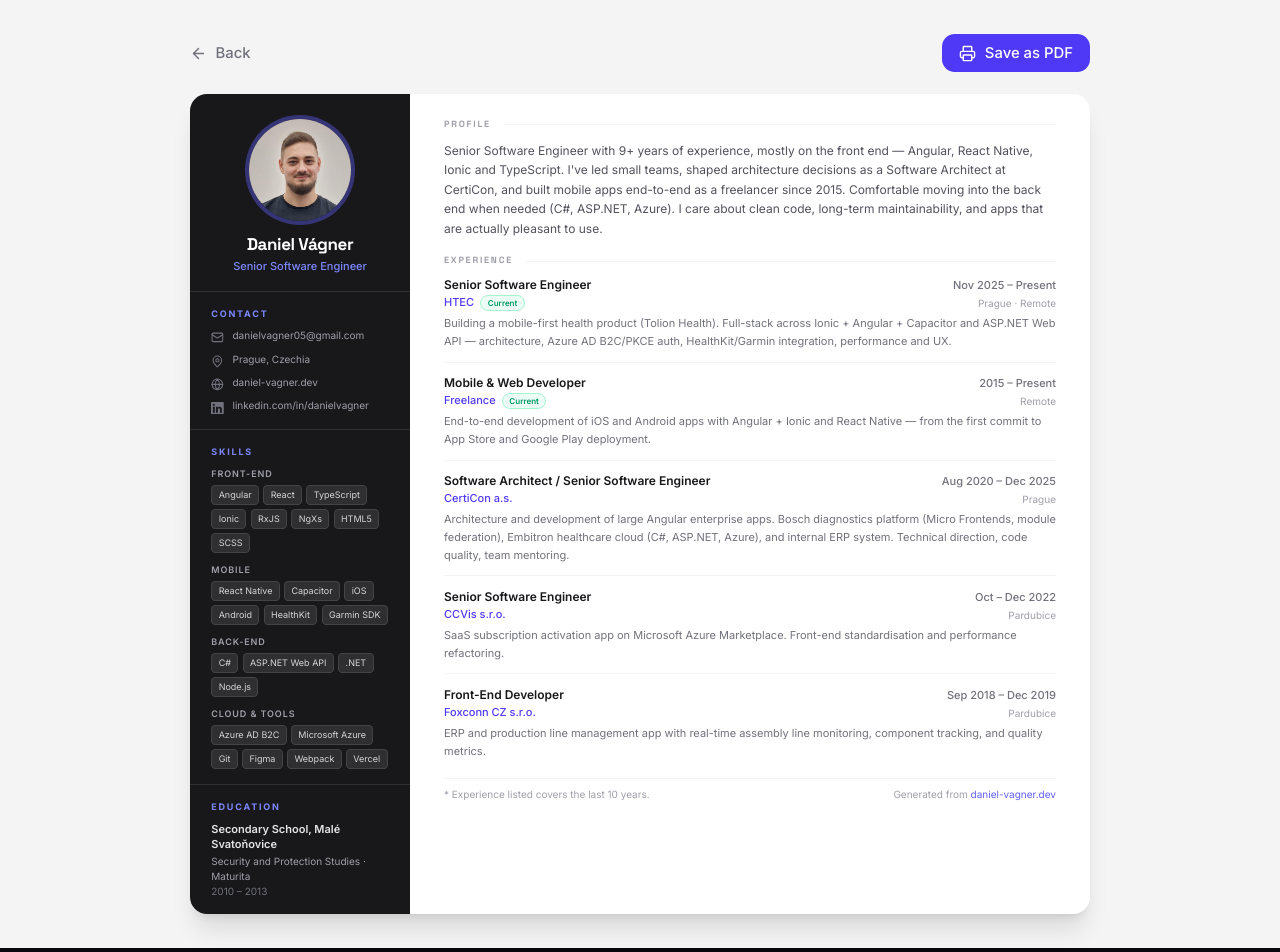
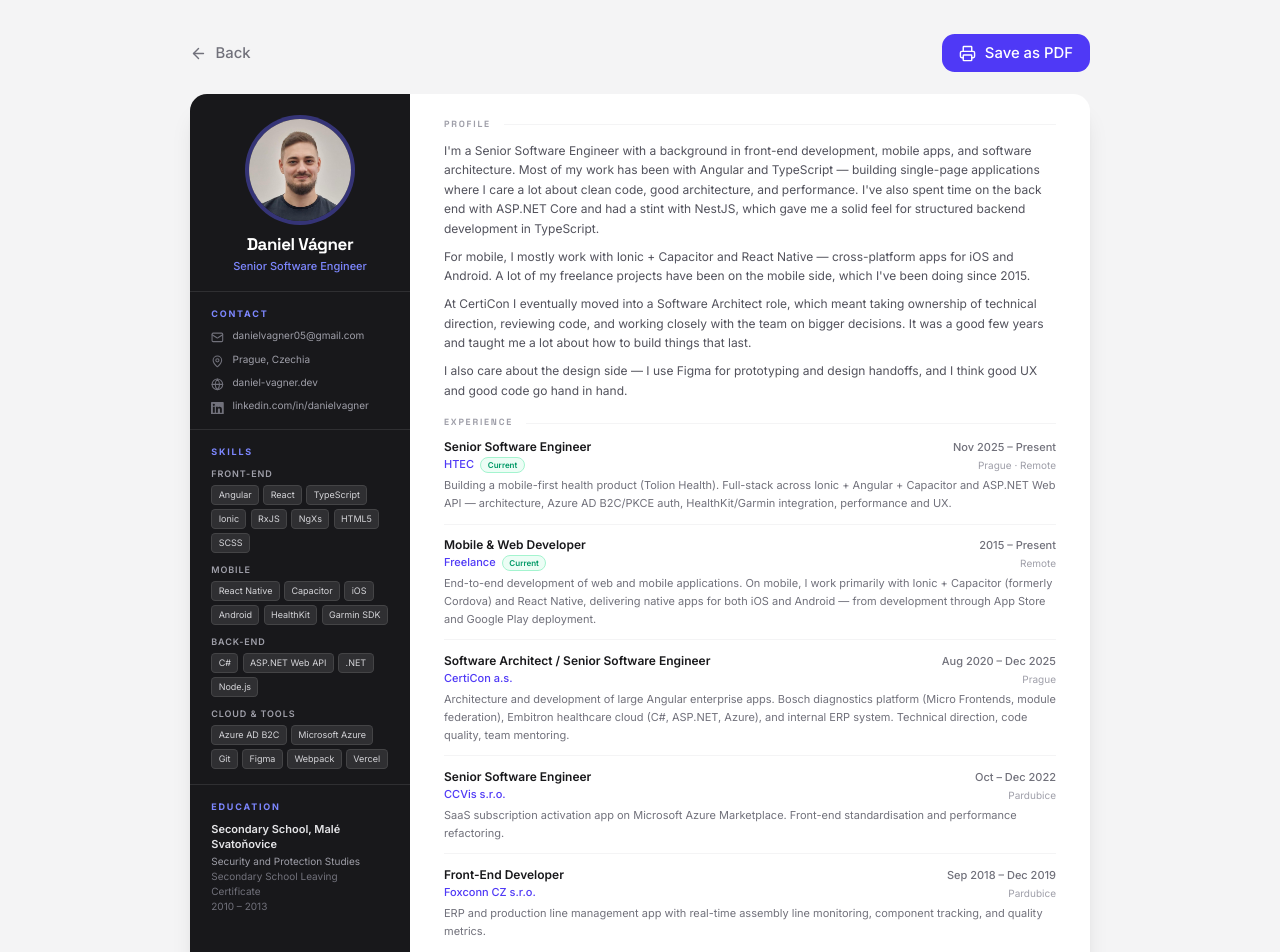
Before and after one commit to DanielVagner/personalWebsite, a React (Vite) app: page /cv in a window 1280 px wide. Shown: the top 952 px of the page. Built offline with nearby package versions, Linux system fonts and the light colour scheme.

Commit message:
Update CV.tsx

```diff
--- a/src/app/components/CV.tsx
+++ b/src/app/components/CV.tsx
@@ -24,7 +24,7 @@
     period: '2015 – Present',
     location: 'Remote',
     current: true,
-    description: 'End-to-end development of iOS and Android apps with Angular + Ionic and React Native — from the first commit to App Store and Google Play deployment.',
+    description: 'End-to-end development of web and mobile applications. On mobile, I work primarily with Ionic + Capacitor (formerly Cordova) and React Native, delivering native apps for both iOS and Android — from development through App Store and Google Play deployment.',
   },
   {
     company: 'CertiCon a.s.',
@@ -52,7 +52,8 @@
 const education = [
   {
     school: 'Secondary School, Malé Svatoňovice',
-    degree: 'Security and Protection Studies · Maturita',
+    degree: 'Security and Protection Studies',
+    credential: 'Secondary School Leaving Certificate',
     period: '2010 – 2013',
   },
 ];
@@ -74,13 +75,12 @@
             margin: 0 !important;
             max-width: none !important;
             width: 100% !important;
-            height: 297mm;
-            overflow: hidden;
+            min-height: 297mm;
           }
           .cv-sidebar {
             -webkit-print-color-adjust: exact;
             print-color-adjust: exact;
-            height: 297mm;
+            min-height: 297mm;
           }
           .cv-exp-item { page-break-inside: avoid; break-inside: avoid; }
           .cv-section { page-break-inside: avoid; break-inside: avoid; }
@@ -164,12 +164,13 @@
           </div>
 
           {/* Education */}
-          <div className="px-5 py-3.5">
+          <div className="px-5 py-3.5 flex-1">
             <SideLabel>Education</SideLabel>
             {education.map((ed, i) => (
               <div key={i}>
                 <p className="text-[11px] font-semibold text-zinc-200 leading-snug">{ed.school}</p>
                 <p className="text-[10px] text-zinc-400 mt-0.5">{ed.degree}</p>
+                {'credential' in ed && <p className="text-[10px] text-zinc-500">{(ed as typeof ed & { credential: string }).credential}</p>}
                 <p className="text-[10px] text-zinc-500">{ed.period}</p>
               </div>
             ))}
@@ -177,18 +178,17 @@
         </div>
 
         {/* Main content */}
-        <div className="flex-1 min-w-0 px-8 py-6 space-y-4">
+        <div className="flex-1 min-w-0 px-8 py-6 space-y-4 flex flex-col">
 
           {/* Profile */}
           <section className="cv-section">
             <SectionTitle>Profile</SectionTitle>
-            <p className="text-[12px] text-zinc-600 leading-relaxed">
-              Senior Software Engineer with 9+ years of experience, mostly on the front end — Angular, React Native,
-              Ionic and TypeScript. I've led small teams, shaped architecture decisions as a Software Architect at
-              CertiCon, and built mobile apps end-to-end as a freelancer since 2015. Comfortable moving into the
-              back end when needed (C#, ASP.NET, Azure). I care about clean code, long-term maintainability,
-              and apps that are actually pleasant to use.
-            </p>
+            <div className="text-[12px] text-zinc-600 leading-relaxed space-y-2">
+              <p>I'm a Senior Software Engineer with a background in front-end development, mobile apps, and software architecture. Most of my work has been with Angular and TypeScript — building single-page applications where I care a lot about clean code, good architecture, and performance. I've also spent time on the back end with ASP.NET Core and had a stint with NestJS, which gave me a solid feel for structured backend development in TypeScript.</p>
+              <p>For mobile, I mostly work with Ionic + Capacitor and React Native — cross-platform apps for iOS and Android. A lot of my freelance projects have been on the mobile side, which I've been doing since 2015.</p>
+              <p>At CertiCon I eventually moved into a Software Architect role, which meant taking ownership of technical direction, reviewing code, and working closely with the team on bigger decisions. It was a good few years and taught me a lot about how to build things that last.</p>
+              <p>I also care about the design side — I use Figma for prototyping and design handoffs, and I think good UX and good code go hand in hand.</p>
+            </div>
           </section>
 
           {/* Experience */}
@@ -226,10 +226,7 @@
           </section>
 
           {/* Footer note */}
-          <div className="pt-2 border-t border-zinc-100 flex items-center justify-between">
-            <p className="text-[10px] text-zinc-400">
-              * Experience listed covers the last 10 years.
-            </p>
+          <div className="mt-auto pt-3 border-t border-zinc-100 flex justify-end">
             <p className="text-[10px] text-zinc-400">
               Generated from{' '}
               <span className="text-indigo-500">daniel-vagner.dev</span>
@@ -245,10 +242,7 @@
 function SectionTitle({ children }: { children: React.ReactNode }) {
   return (
     <div className="flex items-center gap-3 mb-2.5">
-      <h2
-        className="text-[9px] font-bold text-zinc-400 uppercase tracking-[0.2em] whitespace-nowrap"
-        style={{ fontFamily: 'var(--font-display)' }}
-      >
+      <h2 className="text-[9px] font-bold text-zinc-400 uppercase tracking-[0.2em] whitespace-nowrap">
         {children}
       </h2>
       <div className="flex-1 h-px bg-zinc-100" />
```
